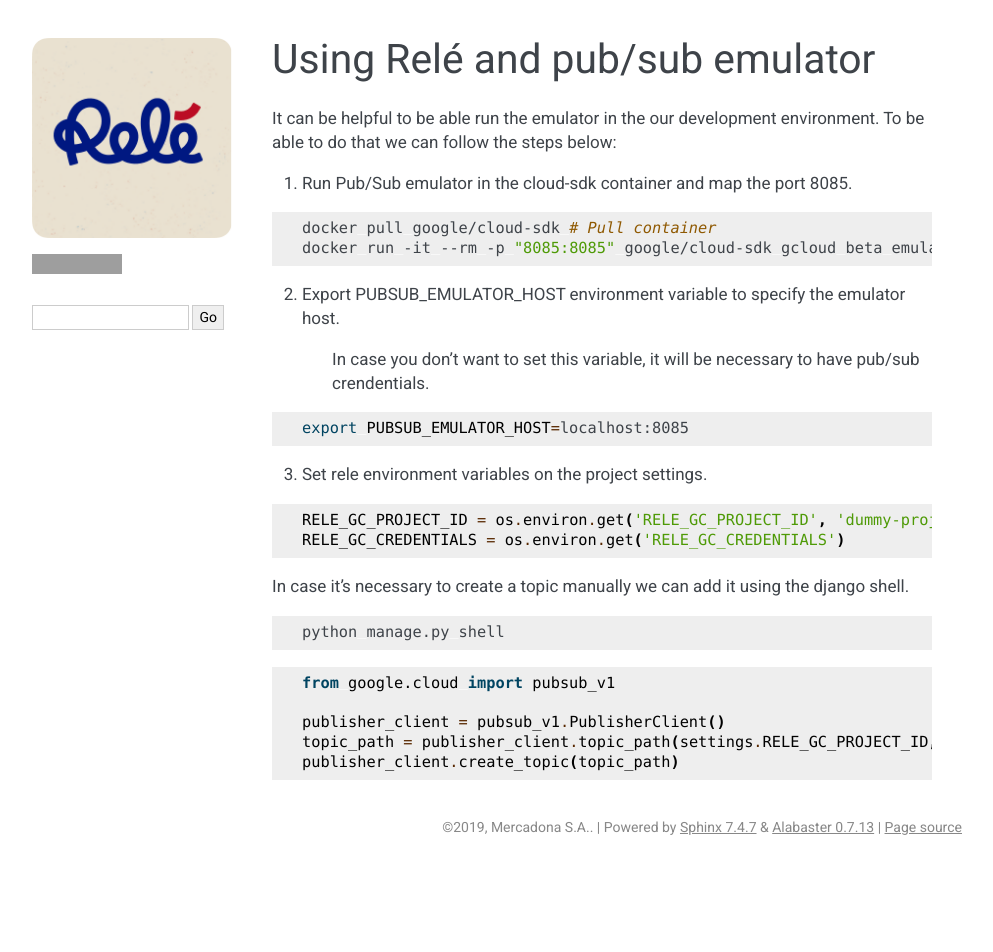
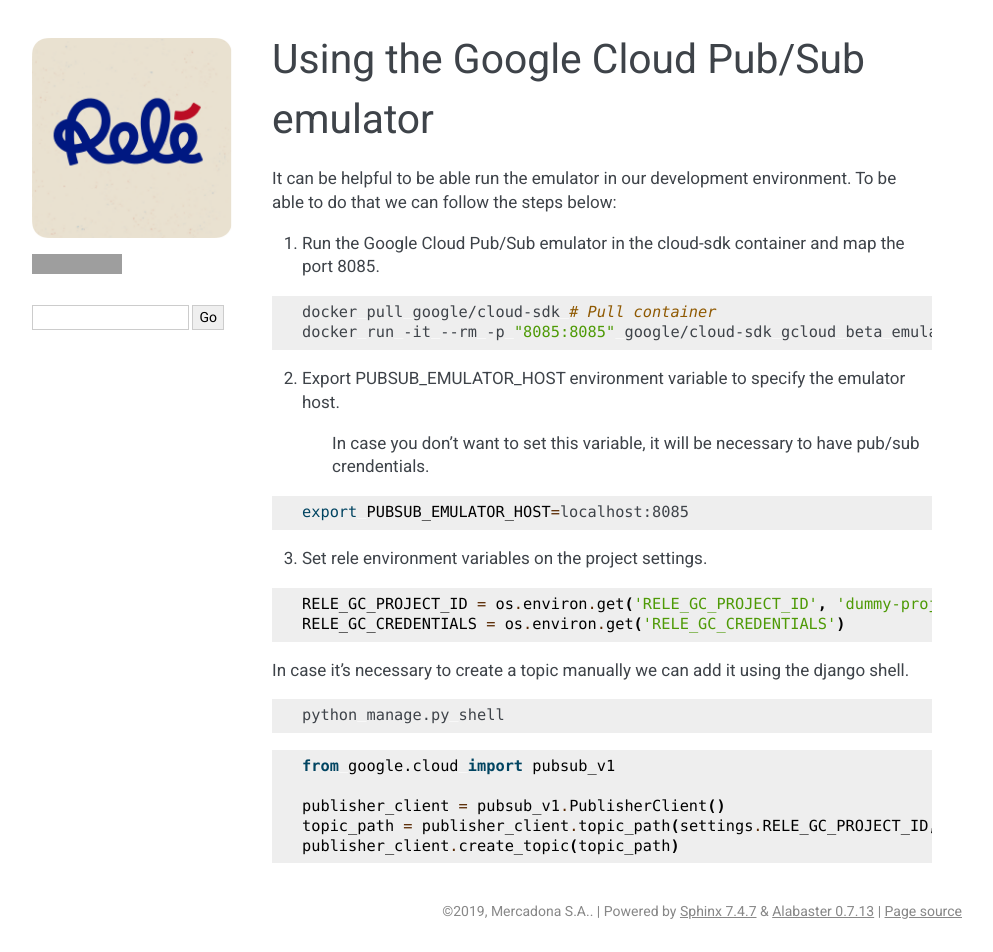
Before and after one commit to mercadona/rele, a Sphinx documentation site: the page built from docs/quickstart/rele_and_emulator.rst, in a window 1280 px wide. Shown: the whole page, without its empty margins (148-1141 px from the left). Built offline with Sphinx 7.4.7, drawn with Linux system fonts in a browser that asks for light colours; before the commit the page ends 900 px from its top, so only the background shows below that; grey boxes are pictures that could not be loaded.

Commit message:
Improve text for emulator

```diff
--- a/docs/quickstart/rele_and_emulator.rst
+++ b/docs/quickstart/rele_and_emulator.rst
@@ -1,10 +1,10 @@
-Using Relé and pub/sub emulator
+Using the Google Cloud Pub/Sub emulator
 ===========================================================
 
-It can be helpful to be able run the emulator in the our development environment.
+It can be helpful to be able run the emulator in our development environment.
 To be able to do that we can follow the steps below:
 
-1) Run Pub/Sub emulator in the cloud-sdk container and map the port 8085.
+1) Run the Google Cloud Pub/Sub emulator in the cloud-sdk container and map the port 8085.
 
 .. code:: bash
 
```
